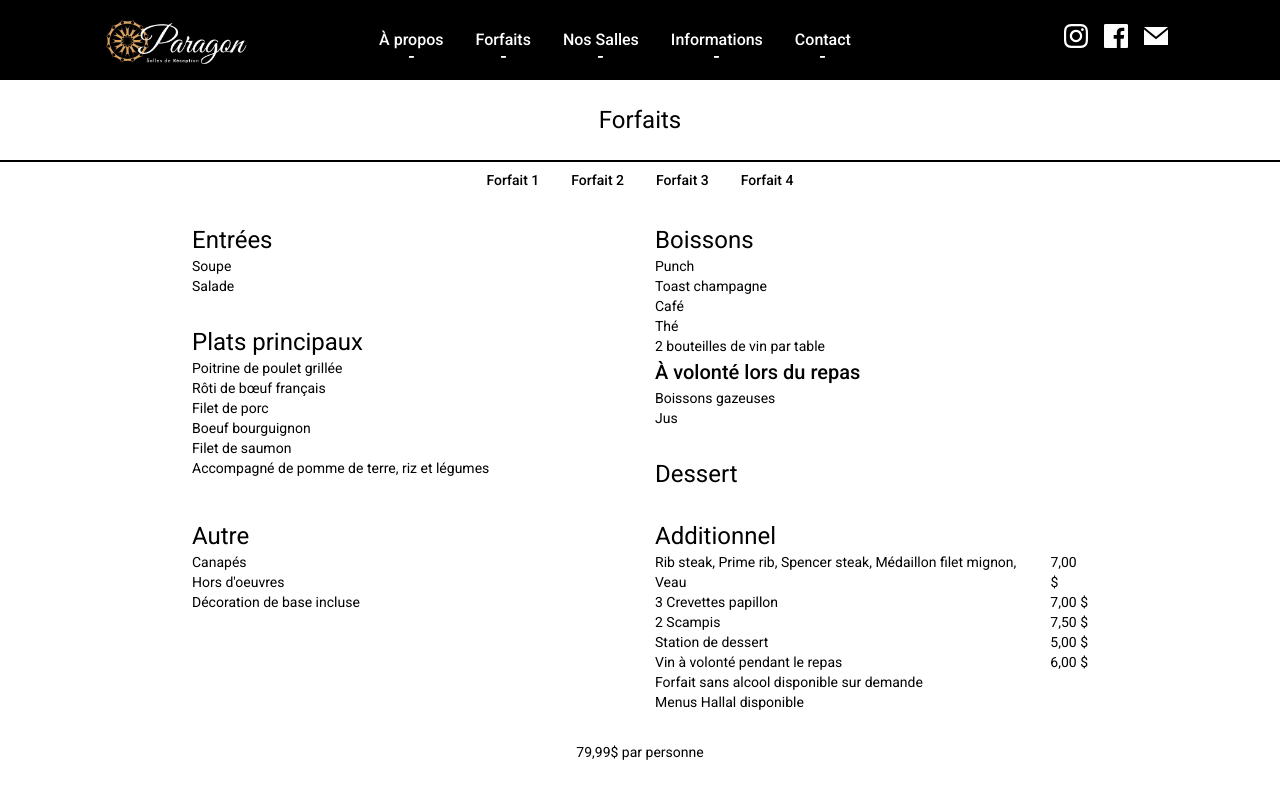
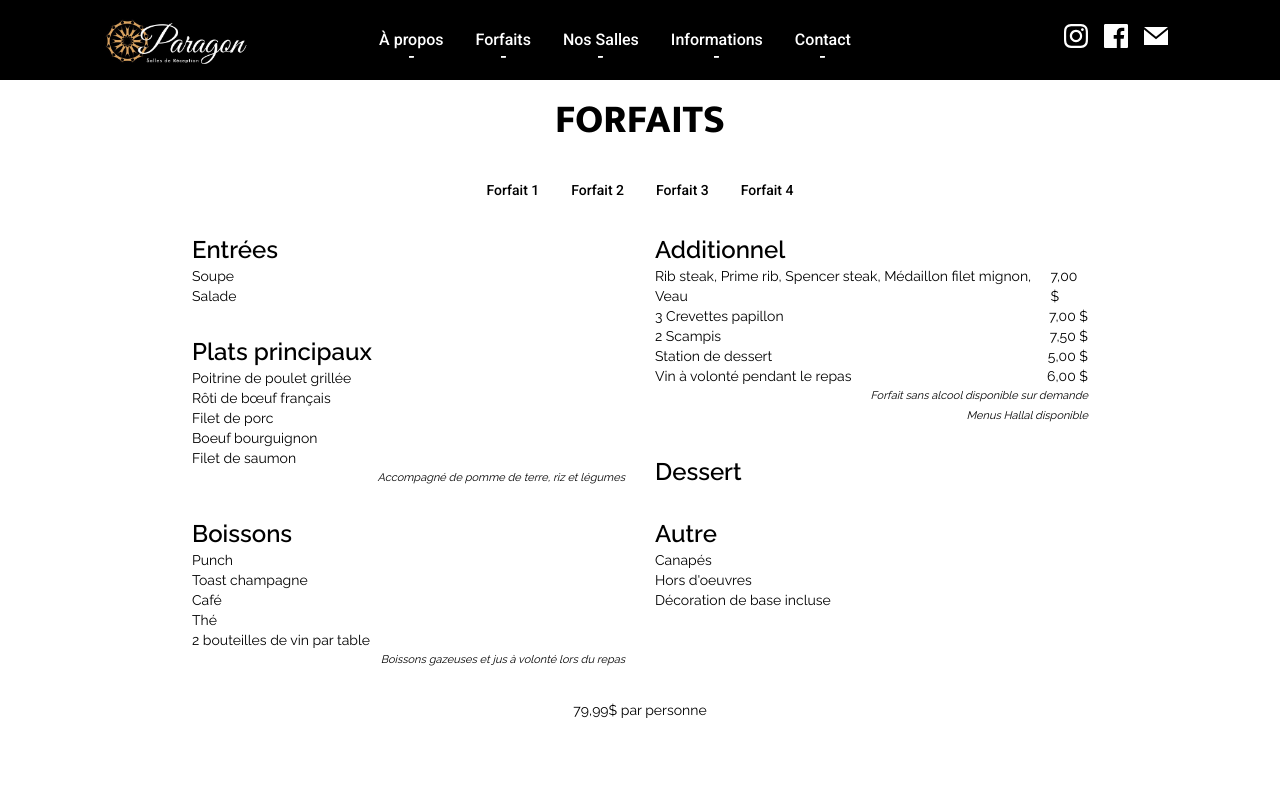
Before and after one commit to Mbaka11/Paragaon, an Angular app in the folder client/: page /#/forfaits in a window 1280 px wide. Shown: the top 796 px of the page. Built offline with nearby package versions, Linux system fonts and the light colour scheme.

Commit message:
font added, forfait 1 almost finished

```diff
--- a/client/src/app/components/forfait-one/forfait-one.component.html
+++ b/client/src/app/components/forfait-one/forfait-one.component.html
@@ -11,7 +11,7 @@
         <p>Filet de porc</p>
         <p>Boeuf bourguignon</p>
         <p>Filet de saumon</p>
-        <p>Accompagné de pomme de terre, riz et légumes</p>
+        <p class="note-text">Accompagné de pomme de terre, riz et légumes</p>
     </div>
     <div id="dessert">
         <h1>Dessert</h1>
@@ -23,9 +23,7 @@
         <p>Café</p>
         <p>Thé</p>
         <p>2 bouteilles de vin par table</p>
-        <h2>À volonté lors du repas</h2>
-        <p>Boissons gazeuses</p>
-        <p>Jus</p>
+        <p class="note-text">Boissons gazeuses et jus à volonté lors du repas</p>
     </div>
     <div id="other">
         <h1>Autre</h1>
@@ -55,8 +53,8 @@
             <p>Vin à volonté pendant le repas</p>
             <p>6,00 $</p>
         </div>
-        <p>Forfait sans alcool disponible sur demande</p>
-        <p>Menus Hallal disponible</p>
+        <p class="note-text">Forfait sans alcool disponible sur demande</p>
+        <p class="note-text">Menus Hallal disponible</p>
     </div>
     <div id="price">
         <p>79,99$ par personne</p>
--- a/client/src/app/components/forfait-one/forfait-one.component.scss
+++ b/client/src/app/components/forfait-one/forfait-one.component.scss
@@ -4,10 +4,10 @@
     display: grid;
     padding: 2% 15%;
     grid-template-areas:
-        'entry drinks '
-        'main-course drinks '
+        'entry additional '
+        'main-course additional'
         'main-course dessert'
-        'other additional'
+        'drinks other'
         'price price';
     grid-template-columns: repeat(2, minmax(0, 1fr));
     grid-gap: 30px;
@@ -45,15 +45,20 @@
 .additionnal-item-container {
     display: flex;
     justify-content: space-between;
-    // padding-left: 10px;
+}
+
+.note-text {
+    font-size: 11px;
+    text-align: end;
+    font-style: italic;
 }
 
 h1,
-h2,
 p {
     margin-bottom: 0px;
+    font-family: 'Raleway', sans-serif;
 }
 
-// div#grid-container > div {
-//     margin-bottom: 2px;
-// }
+h1 {
+    font-weight: 550;
+}
--- a/client/src/app/pages/forfait-page/forfait-page.component.html
+++ b/client/src/app/pages/forfait-page/forfait-page.component.html
@@ -1,6 +1,6 @@
 <app-headbar></app-headbar>
 <div id="main-container">
-    <div id="banner">Forfaits</div>
+    <p id="banner">FORFAITS</p>
     <div id="forfaits-btn-list">
         <button mat-button (click)="changeForfait1()">Forfait 1</button>
         <button mat-button (click)="changeForfait2()">Forfait 2</button>
--- a/client/src/app/pages/forfait-page/forfait-page.component.scss
+++ b/client/src/app/pages/forfait-page/forfait-page.component.scss
@@ -6,12 +6,11 @@
 
 #banner {
     height: 10vh;
-    // background-color: orange;
     display: flex;
     justify-content: center;
     align-items: center;
-    font-size: x-large;
-    border-bottom: 2px solid black;
+    font-size: 40px;
+    font-family: 'Mukta';
 }
 
 #forfaits-btn-list {
--- a/client/src/styles.scss
+++ b/client/src/styles.scss
@@ -78,3 +78,13 @@ body {
     margin: 0;
     font-family: Roboto, 'Helvetica Neue', sans-serif;
 }
+
+@font-face {
+    font-family: 'Raleway';
+    src: url('./assets/fonts/Raleway-VariableFont_wght.ttf') format('truetype');
+}
+
+@font-face {
+    font-family: 'Mukta';
+    src: url('./assets/fonts/Mukta-ExtraBold.ttf') format('truetype');
+}
```
Also changed, not shown: client/src/assets/fonts/Mukta-ExtraBold.ttf (added), client/src/assets/fonts/Raleway-VariableFont_wght.ttf (added).
